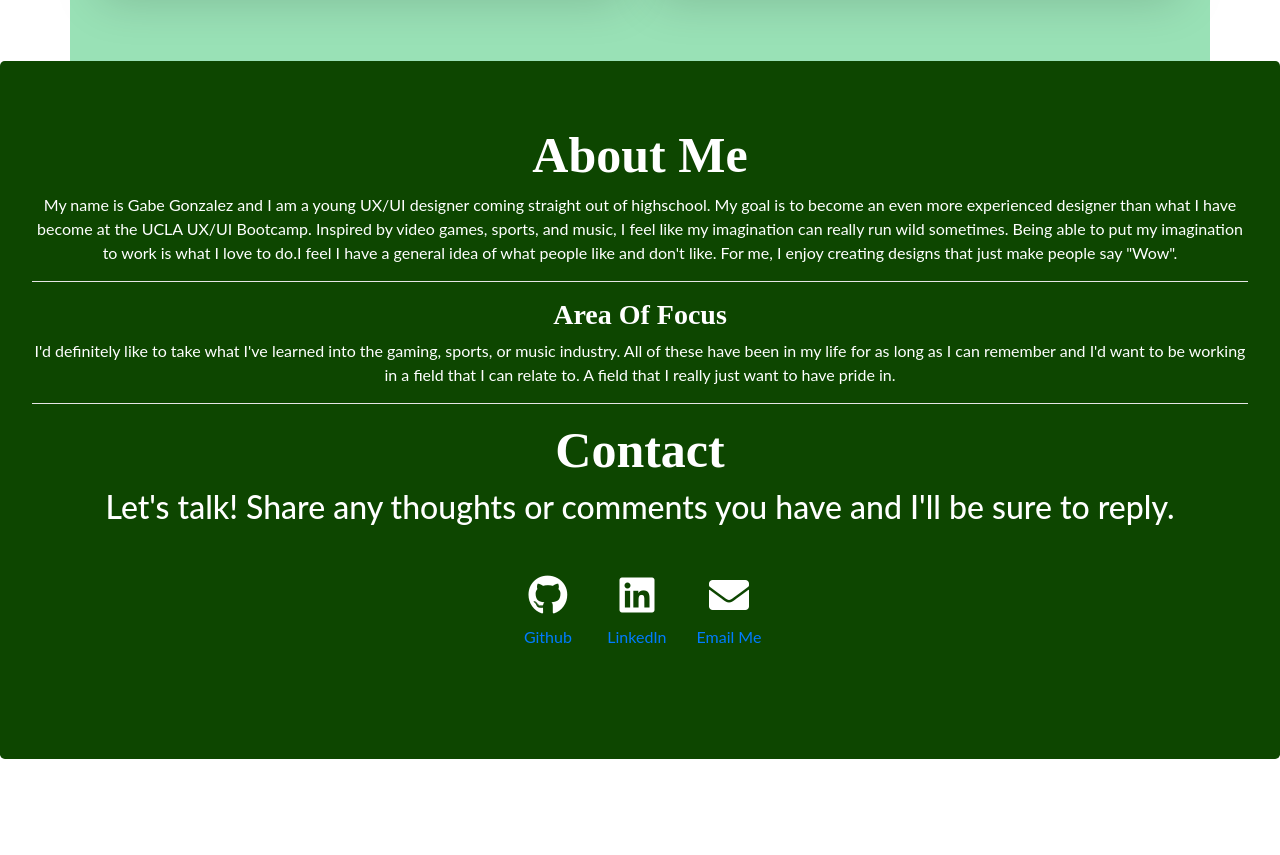
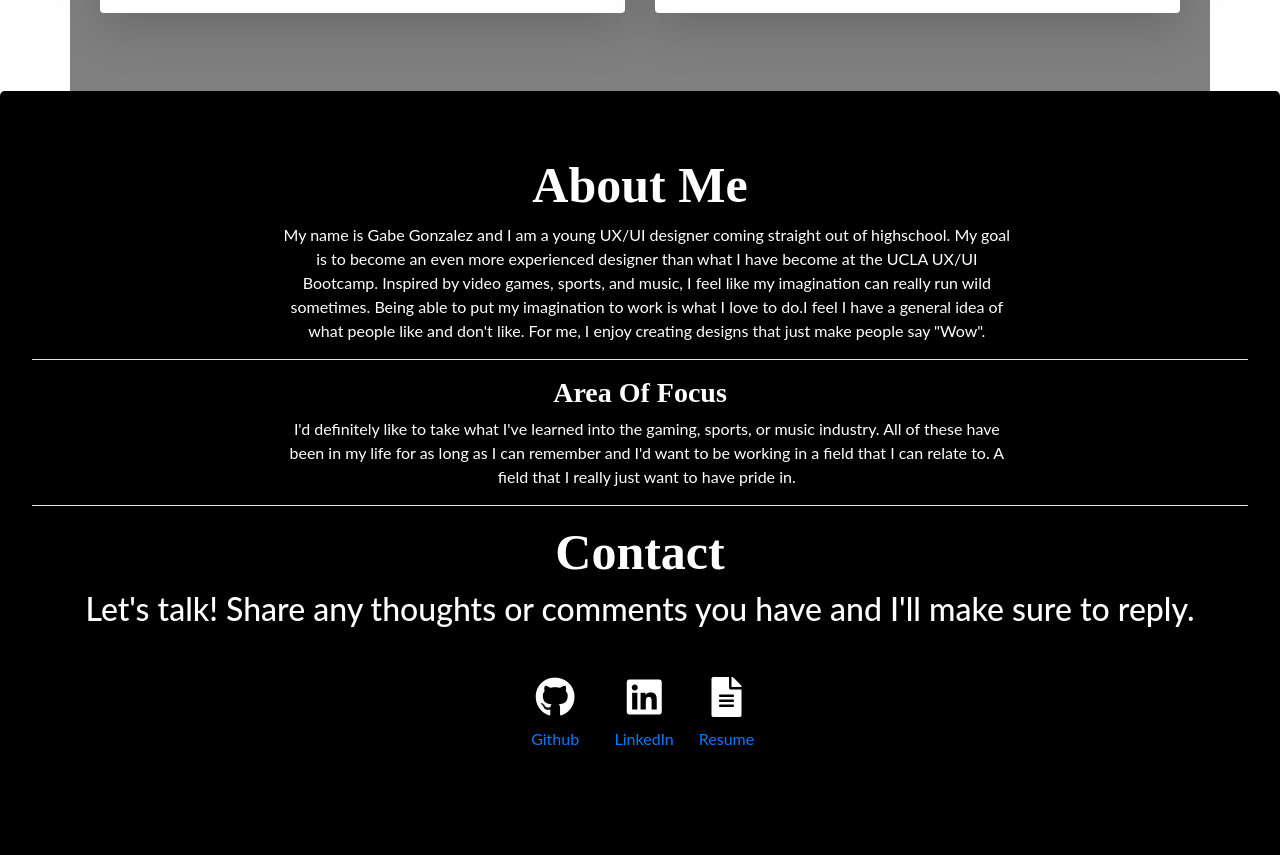
Before and after one commit to GabeGonzalez7/Bootstrap-Portfolio, a plain HTML site: page index.html in a window 1280 px wide. Shown: the part 1936-2791 px from the top of the page. Before the commit the page ends 2727 px from the top, so only its background shows below. Drawn offline with nearby package versions, Linux system fonts and the light colour scheme.

Commit message:
Color and resume

```diff
--- a/index.html
+++ b/index.html
@@ -29,7 +29,7 @@
 
     <!-- JUMBOTRON -->
     <div class="jumbotron">
-            <img id="profile" width="20%" src="./Images/PFP.jpg" alt="photo">
+            <img id="profile" width="20%" src="./Images/PFP.png" alt="photo">
         <h1 class="tracking-in-expand">Gabriel Gonzalez UX/UI Portfolio</h1>
         <hr class="my-4 tracking-in-expand">
         <p class="lead tracking-in-expand">Welcome to my Portfolio! I am a beginning UX/UI designer, inspired by the gaming industry. This will provide the work that I have done at the UCLA UX/UI Bootcamp.</p>
@@ -39,7 +39,7 @@
     <!-- WORK SECTION -->
     <div id="mywork" class="jumbotron">
         <h3 style="font-size: 40px; color: white;">My Work</h2>
-        <p class="lead" style="color: white;">Two of these projects are solo projects, while the other two are group projects. All projects were completed in two week sprints, so my abilities of applying the double diamond thinking process were tested.</p>
+        <p class="lead" style="color: white; width: 60%; margin-left: 250px;">Two of these projects are solo projects, while the other two are group projects. All projects were completed in two week sprints, so my abilities of applying the double diamond thinking process were tested.</p>
     </div>
 
 
@@ -62,7 +62,7 @@
                     <div class="card-body">
                         <h5>LocalEyes Travel App</h5>
                         <p class="card-text">This project was done within a group in which we designed a travel app based off users who want a real foreign and unique experience while on a vacation or trip.</p>
-                        <a href="https://www.behance.net/gallery/75591929/Local-Eyes" class="btn btn-primary"><span>View Project</span></a>
+                        <a href="https://medium.com/@gabrielgonzalez7071/local-eyes-travel-app-7d67533008d8?source=friends_link&sk=6ed3f0b1ec0cf5a104c0ef06c54dc03b" class="btn btn-primary"><span>View Project</span></a>
                       </div>
                 </div>
             </div>
@@ -99,13 +99,13 @@
     <!-- ABOUT ME -->
     <div class="jumbotron" id="about">
         <h1>About Me</h1>
-        <p>My name is Gabe Gonzalez and I am a young UX/UI designer coming straight out of highschool. My goal is to become an even more experienced designer than what I have become at the UCLA UX/UI Bootcamp. Inspired by video games, sports, and music, I feel like my imagination can really run wild sometimes. Being able to put my imagination to work is what I love to do.I feel I have a general idea of what people like and don't like. For me, I enjoy creating designs that just make people say "Wow".</p>
+        <p id="text">My name is Gabe Gonzalez and I am a young UX/UI designer coming straight out of highschool. My goal is to become an even more experienced designer than what I have become at the UCLA UX/UI Bootcamp. Inspired by video games, sports, and music, I feel like my imagination can really run wild sometimes. Being able to put my imagination to work is what I love to do.I feel I have a general idea of what people like and don't like. For me, I enjoy creating designs that just make people say "Wow".</p>
         <hr id="line">
         <h3>Area Of Focus</h3>
-        <p>I'd definitely like to take what I've learned into the gaming, sports, or music industry. All of these have been in my life for as long as I can remember and I'd want to be working in a field that I can relate to. A field that I really just want to have pride in.</p>
+        <p id="text">I'd definitely like to take what I've learned into the gaming, sports, or music industry. All of these have been in my life for as long as I can remember and I'd want to be working in a field that I can relate to. A field that I really just want to have pride in.</p>
         <hr id="line">
         <h1>Contact</h1>
-        <h2>Let's talk! Share any thoughts or comments you have and I'll be sure to reply.</h2>
+        <h2>Let's talk! Share any thoughts or comments you have and I'll make sure to reply.</h2>
         <div class="container icons">
                 <a id="github" href="https://github.com/GabeGonzalez7">
                         <i class="fab fa-github"></i>
@@ -115,9 +115,13 @@
                         <i class="fab fa-linkedin"></i>
                         <p>LinkedIn</p>
                 </a>
-                <a id="envelope" href="" data-toggle="modal" data-target="#exampleModal">
+                <!-- <a id="envelope" href="" data-toggle="modal" data-target="#exampleModal">
                     <i class="fas fa-envelope"></i>
                     <p>Email Me</p>
+                </a> -->
+                <a id="resume" href="https://docs.google.com/document/d/1Q8IvCwCMH3LZAcA4Jf6hP-z30ZAZ-9LiaMgspxo-fmY/edit?usp=sharing" >
+                    <i class="fas fa-file-alt"></i>
+                    <p>Resume</p>
                 </a>
         </div>
 
@@ -125,7 +129,7 @@
     <!-- ABOUT ME END -->
 
     <!-- MODAL -->
-    <div class="modal fade swirl-in-fwd" id="exampleModal" tabindex="-1" role="dialog" aria-labelledby="exampleModalLabel" aria-hidden="true">
+    <!-- <div class="modal fade swirl-in-fwd" id="exampleModal" tabindex="-1" role="dialog" aria-labelledby="exampleModalLabel" aria-hidden="true">
         <div class="modal-dialog" role="document">
           <div class="modal-content">
             <div class="modal-header">
@@ -152,7 +156,7 @@
             </div>
           </div>
         </div>
-      </div>
+      </div> -->
       <!-- MODAL END -->
 
     <!-- SCRIPT -->
--- a/style.css
+++ b/style.css
@@ -1,5 +1,5 @@
 .navbar {
-    background-color: #0D4600;
+    background-color: black;
     display: flex;
     flex-wrap: wrap;
 }
@@ -7,7 +7,7 @@
 
 .jumbotron {
     text-align: center;
-    background-color: #99E1B6;
+    background-color: #BCBCBC;
 }
 
 .btn-primary {
@@ -93,7 +93,8 @@ h2, h4, p {
 }
 
 #mywork {
-    background-color: #0D4600;
+    background-color: black;
+    text-align: center;
 }
 
 #line {
@@ -102,7 +103,9 @@ h2, h4, p {
 
 #about {
     color: white;
-    background-color:#0D4600;
+    background-color:black;
+    text-align: center;
+    justify-content: center;
 }
 
 @media (max-width: 768px) {
@@ -163,7 +166,7 @@ h2, h4, p {
 }
 
 #work {
-    background-color: #99E1B6;
+    background-color: grey;
     width: 100%;
 }
 
@@ -271,3 +274,13 @@ h2, h4, p {
 a:hover{
     color: gray;
 } */
+
+#text {
+    width: 60%;
+    text-align: center;
+    margin-left: 250px
+}
+
+#resume {
+    padding-left: 25px;
+}
```
Also changed, not shown: Images/PFP.png (added).
